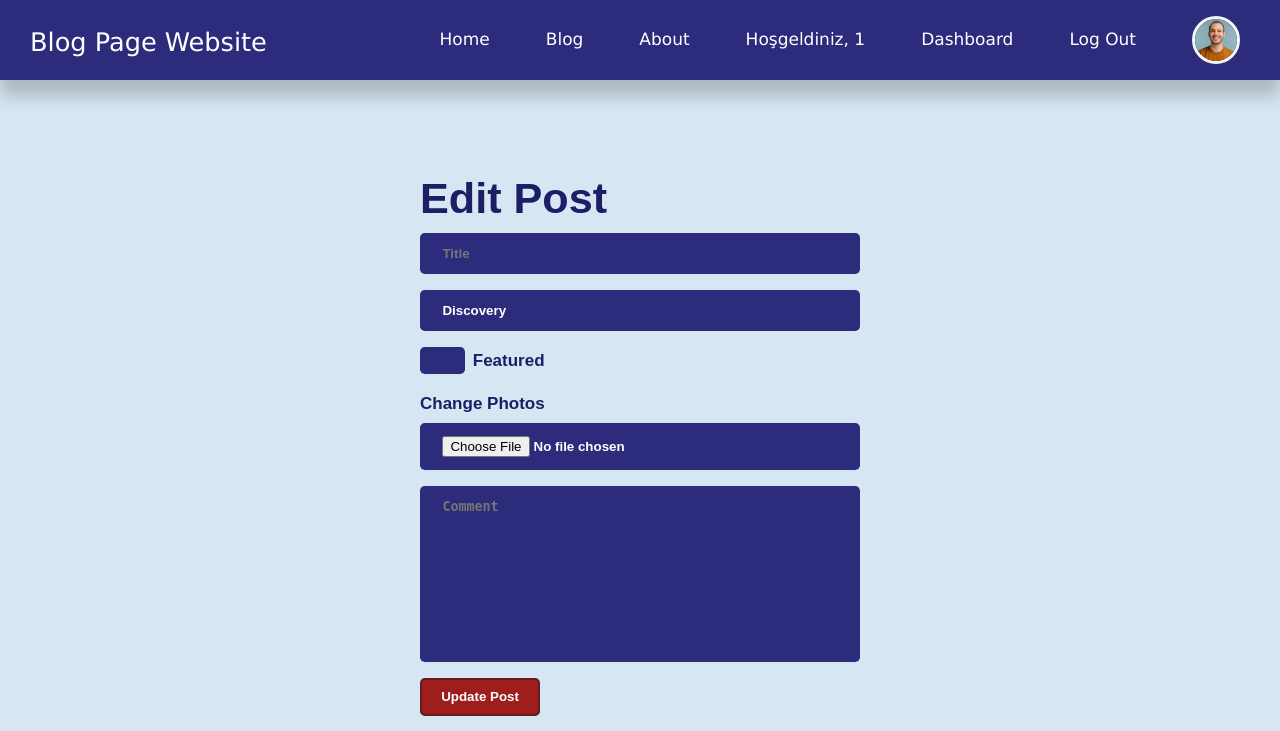
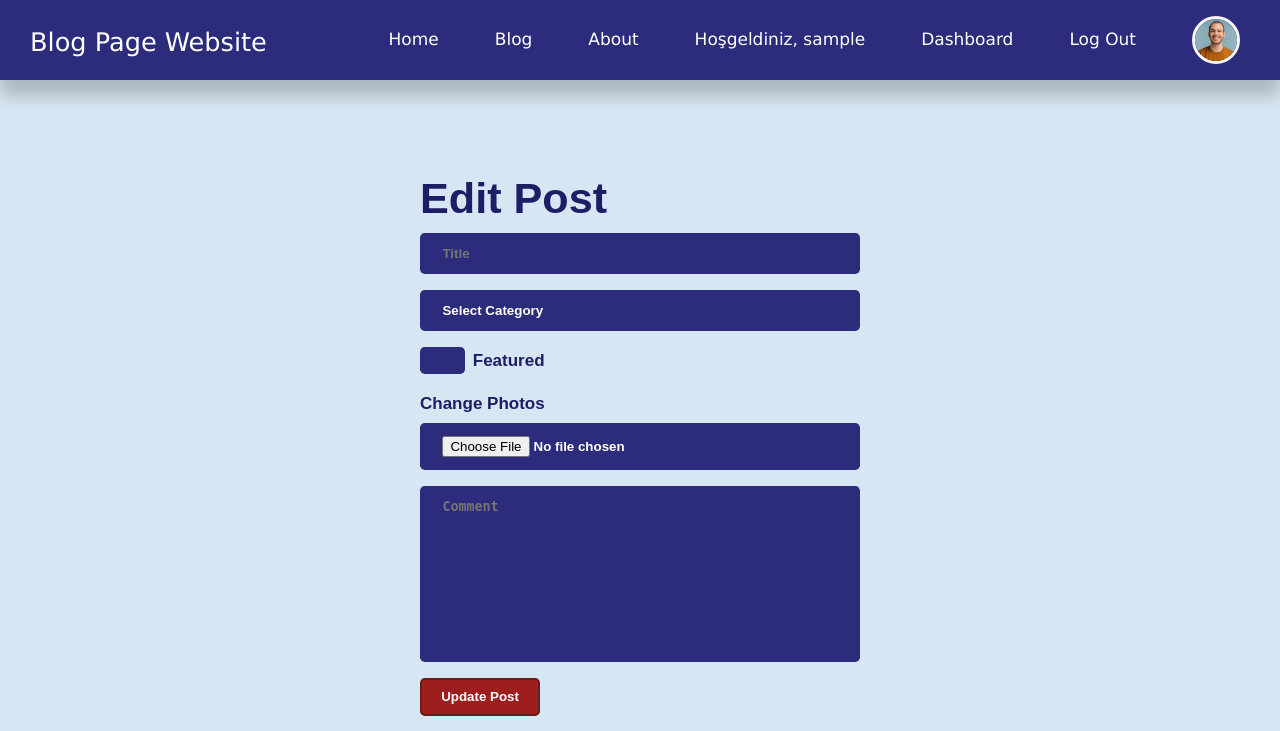
Before and after one commit to harunnn035/Blog-AppWebsite-with-Admin-Dashboard, a PHP site: page /admin/edit-post.php in a window 1280 px wide. Shown: the top 731 px of the page. Run offline with PHP 8.4, Linux system fonts and the light colour scheme; the visitor is signed in with stand-in values (Sample User, id 1).

Commit message:
blog-page-website

```diff
--- a/admin/dashboard.php
+++ b/admin/dashboard.php
@@ -46,6 +46,7 @@
             <i class="fa fa-users"></i>
             <h5>Manage Users </h5>
         </a></li>
+
 
 
     </ul>
--- a/admin/edit-post.php
+++ b/admin/edit-post.php
@@ -76,28 +76,29 @@
             <h2 class="aca">Edit Post</h2>
             <form action="edit-post.php?id=<?php echo $id; ?>" method="POST" enctype="multipart/form-data">
                 <input type="hidden" name="id" value="<?php echo $id; ?>">
-                <input type="text" name="title" placeholder="Title" value="<?php echo htmlspecialchars($title); ?>">
+                <input type="text" name="title" placeholder="Title" required value="<?php echo htmlspecialchars($title); ?>">
                 <select name="category">
-                    <option value="Discovery" <?php if($category == '1') echo 'selected'; ?>>Discovery</option>
-                    <option value="Food" <?php if($category == '2') echo 'selected'; ?>>Food</option>
-                    <option value="Science & Technology" <?php if($category == '3') echo 'selected'; ?>>Science & Technology</option>
-                    <option value="Photography" <?php if($category == '4') echo 'selected'; ?>>Photography</option>
-                    <option value="Travel" <?php if($category == '5') echo 'selected'; ?>>Travel</option>
-                    <option value="Music" <?php if($category == '6') echo 'selected'; ?>>Music</option>
-                    <option value="Sports" <?php if($category == '7') echo 'selected'; ?>>Sports</option>
-                    <option value="                    <option value="8" <?php if($category == '8') echo 'selected'; ?>>World</option>
+                <option value="" disabled selected>Select Category</option>
+                    <option required value="Discovery" <?php if($category == '1') echo 'selected'; ?>>Discovery</option>
+                    <option required value="Food" <?php if($category == '2') echo 'selected'; ?>>Food</option>
+                    <option required value="Science & Technology" <?php if($category == '3') echo 'selected'; ?>>Science & Technology</option>
+                    <option required value="Photography" <?php if($category == '4') echo 'selected'; ?>>Photography</option>
+                    <option required value="Travel" <?php if($category == '5') echo 'selected'; ?>>Travel</option>
+                    <option required value="Music" <?php if($category == '6') echo 'selected'; ?>>Music</option>
+                    <option required value="Sports" <?php if($category == '7') echo 'selected'; ?>>Sports</option>
+                    <option required value="                    <option value="8" <?php if($category == '8') echo 'selected'; ?>>World</option>
 " <?php if($category == '8') echo 'selected'; ?>>World</option>
                     <option value="9" <?php if($category == '9') echo 'selected'; ?>>Wild Life</option>
                 </select>
                 <div class="form-control inline">
-                    <input type="checkbox" id="is-featured" name="is_featured" value="1" <?php echo ($is_featured == 1) ? 'checked' : ''; ?>>
-                    <label for="is-featured">Featured</label>
+                    <input required type="checkbox" id="is-featured" name="is_featured" value="1" <?php echo ($is_featured == 1) ? 'checked' : ''; ?>>
+                    <label  for="is-featured">Featured</label>
                 </div>
                 <div class="form-control">
                     <label for="thumb">Change Photos</label>
-                    <input type="file" id="thumb" name="image">
+                    <input required  type="file" id="thumb" name="image">
                 </div>
-                <textarea rows="10" placeholder="Comment" name="comment"><?php echo htmlspecialchars($comment); ?></textarea>
+                <textarea rows="10" required placeholder="Comment" name="comment"><?php echo htmlspecialchars($comment); ?></textarea>
                 <button class="btn" name="submit" type="submit">Update Post</button>
             </form>
         </div>
--- a/admin/edit-role.php
+++ b/admin/edit-role.php
@@ -13,15 +13,13 @@
 </head>
 
 <body>
-<?php
-  include("..includes/navbar.php");
-  ?>
+
     <!---- --------------edit role form----------------------------->
     <section class="form-section">
         <div class="container form-section-container">
             <h2 class="aca">Edit User Role</h2>
             <?php
-    include("includes/baglan.php");
+    include("../includes/baglan.php");
 
     // Formdan gelen verileri al
     if ($_SERVER["REQUEST_METHOD"] == "POST") {
--- a/includes/navbar.php
+++ b/includes/navbar.php
@@ -21,13 +21,13 @@
             <?php
             if (isset($_SESSION['userId'])) { ?>
                 <li>
-                    <a href="#">Hoşgeldiniz, <?php echo htmlspecialchars($_SESSION['userId']); ?></a>
+                    <a href="#">Hoşgeldiniz, <?php echo htmlspecialchars($_SESSION['userNm']); ?></a>
                 </li>
                 <li>
                     <a class="dash" href="../admin/dashboard.php">Dashboard</a>
                 </li>
                 <li>
-                    <a class="log" href="includes/logout.php">Log Out</a>
+                    <a class="log" href="../admin/logout.php">Log Out</a>
                 </li>
             <?php } else { ?>
                 <li>
```
